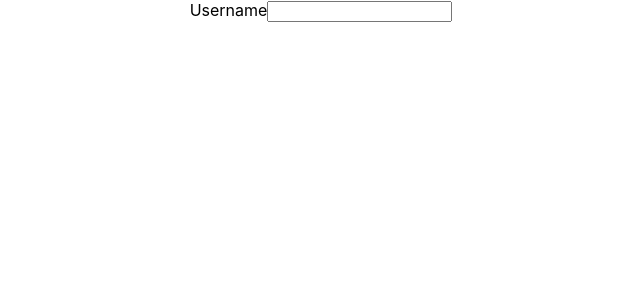
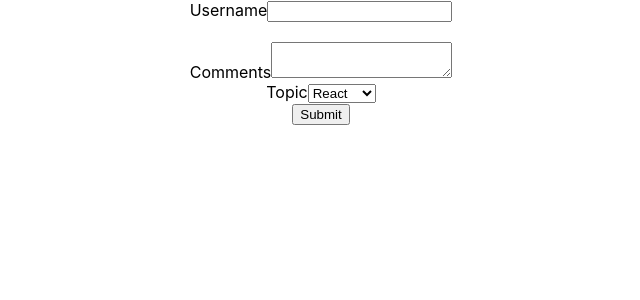
Before and after one commit to Chen-Stefan/React_practice, a React (Create React App) app in the folder practice/: page / in a window 1280 px wide. Shown: the top 300 px of the page, without its empty margins (319-959 px from the left). Built offline with nearby package versions, Linux system fonts and the light colour scheme.

Commit message:
Perform basic form handling

```diff
--- a/practice/src/components/Form.js
+++ b/practice/src/components/Form.js
@@ -6,6 +6,8 @@
 
     this.state = {
       username: "",
+      comments: '',
+      topic: 'react'
     };
   }
 
@@ -15,9 +17,25 @@
     });
   };
 
+  handleCommentsChange = event => {
+    this.setState ({
+      comments: event.target.value
+    })
+  }
+
+  handleTopicChange = event => {
+    this.setState ({
+      topic: event.target.value
+    })
+  }
+
+  handleSubmit = event => {
+    alert(`${this.state.username} ${this.state.comments} ${this.state.topic}`)
+  }
+
   render() {
     return (
-      <form>
+      <form onSubmit={this.handleSubmit}>
         <div>
           <label>Username</label>
           <input
@@ -27,6 +45,22 @@
           />
           <h2>{this.state.username}</h2>
         </div>
+
+        <div>
+          <label>Comments</label>
+          <textarea value={this.state.comments} onChange={this.handleCommentsChange}></textarea>
+        </div>
+
+        <div>
+          <label>Topic</label>
+          <select value={this.state.topic} onChange={this.handleTopicChange}>
+            <option value='react'>React</option>
+            <option value='angular'>Angular</option>
+            <option value='vue'>Vue</option>
+          </select>
+        </div>
+
+        <button type='submit'>Submit</button>
       </form>
     );
   }
```
